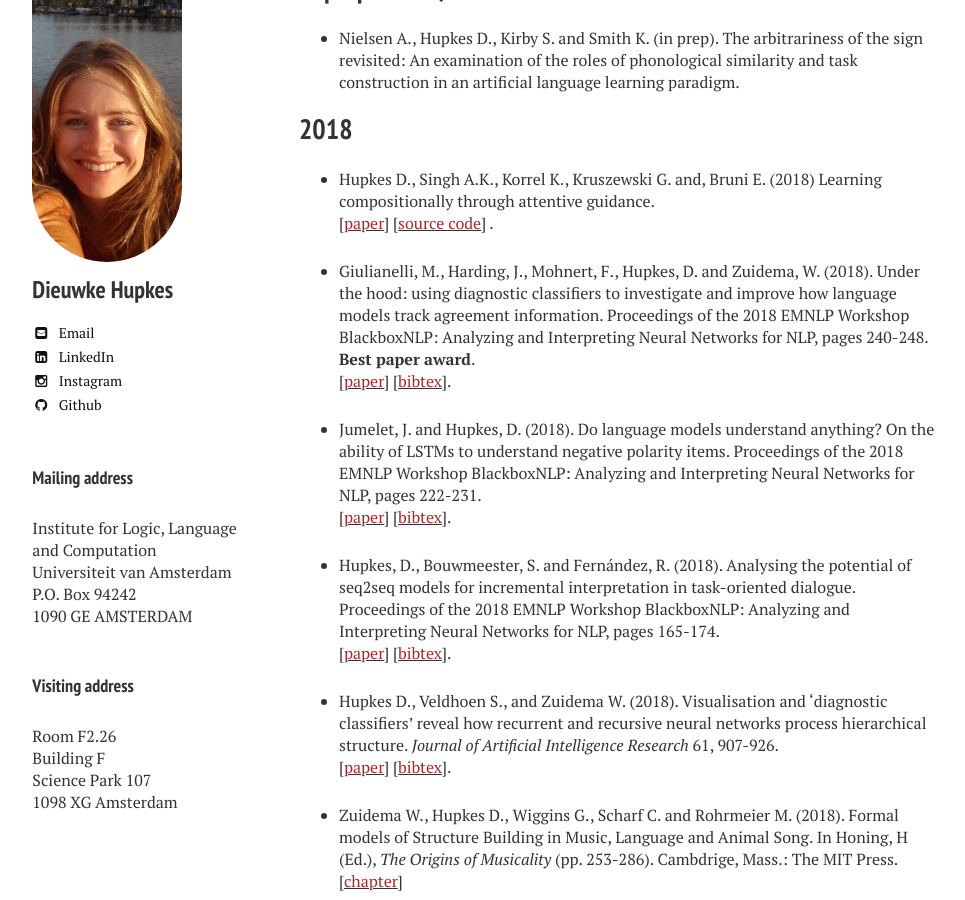
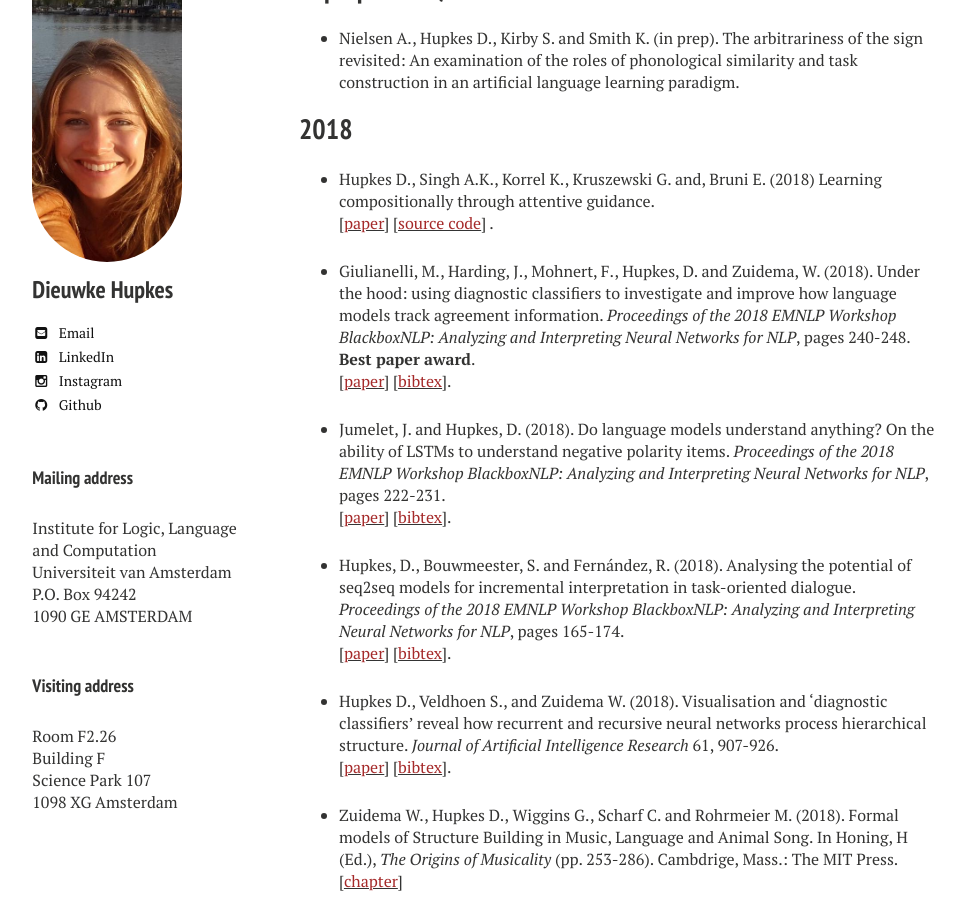
Before and after one commit to dieuwkehupkes/dieuwkehupkes.github.io, a Jekyll site: the page built from publications.md, in a window 1280 px wide and 900 px high, scrolled down 501 px. Shown: the whole window, without its empty margins (21-986 px from the left). Built offline with Jekyll 4.4.1, drawn with Linux system fonts in a browser that asks for light colours; nearby versions of some CDN libraries.

```diff
--- a/publications.md
+++ b/publications.md
@@ -21,15 +21,15 @@ image:
 \[[<font color="brown">source code</font>](https://github.com/i-machine-think/attentive_guidance){:target="_blank"}\]
 .
 
-* Giulianelli, M., Harding, J., Mohnert, F., Hupkes, D. and Zuidema, W. (2018). Under the hood: using diagnostic classifiers to investigate and improve how language models track agreement information.  Proceedings of the 2018 EMNLP Workshop BlackboxNLP: Analyzing and Interpreting Neural Networks for NLP, pages 240-248. **Best paper award**.\\
+* Giulianelli, M., Harding, J., Mohnert, F., Hupkes, D. and Zuidema, W. (2018). Under the hood: using diagnostic classifiers to investigate and improve how language models track agreement information.  *Proceedings of the 2018 EMNLP Workshop BlackboxNLP: Analyzing and Interpreting Neural Networks for NLP*, pages 240-248. **Best paper award**.\\
 \[[<font color="brown">paper</font>](http://aclweb.org/anthology/W18-5426){:target="blank"}\]
 \[[<font color="brown">bibtex</font>](../research/guglianelli2018under.bib){:target="blank"}\].
 
-* Jumelet, J. and Hupkes, D. (2018). Do language models understand anything? On the ability of LSTMs to understand negative polarity items. Proceedings of the 2018 EMNLP Workshop BlackboxNLP: Analyzing and Interpreting Neural Networks for NLP, pages 222-231.\\
+* Jumelet, J. and Hupkes, D. (2018). Do language models understand anything? On the ability of LSTMs to understand negative polarity items. *Proceedings of the 2018 EMNLP Workshop BlackboxNLP: Analyzing and Interpreting Neural Networks for NLP*, pages 222-231.\\
 \[[<font color="brown">paper</font>](http://aclweb.org/anthology/W18-5424){:target="blank"}\]
 \[[<font color="brown">bibtex</font>](../research/jumelet2018language.bib){:target="blank"}\].
 
-* Hupkes, D., Bouwmeester, S. and Fern&#x00E1;ndez, R. (2018). Analysing the potential of seq2seq models for incremental interpretation in task-oriented dialogue. Proceedings of the 2018 EMNLP Workshop BlackboxNLP: Analyzing and Interpreting Neural Networks for NLP, pages 165-174.\\
+* Hupkes, D., Bouwmeester, S. and Fern&#x00E1;ndez, R. (2018). Analysing the potential of seq2seq models for incremental interpretation in task-oriented dialogue. *Proceedings of the 2018 EMNLP Workshop BlackboxNLP: Analyzing and Interpreting Neural Networks for NLP*, pages 165-174.\\
 \[[<font color="brown">paper</font>](http://aclweb.org/anthology/W18-5419){:target="blank"}\]
 \[[<font color="brown">bibtex</font>](../research/hupkes2018analysing.bib){:target="blank"}\].
 
```
